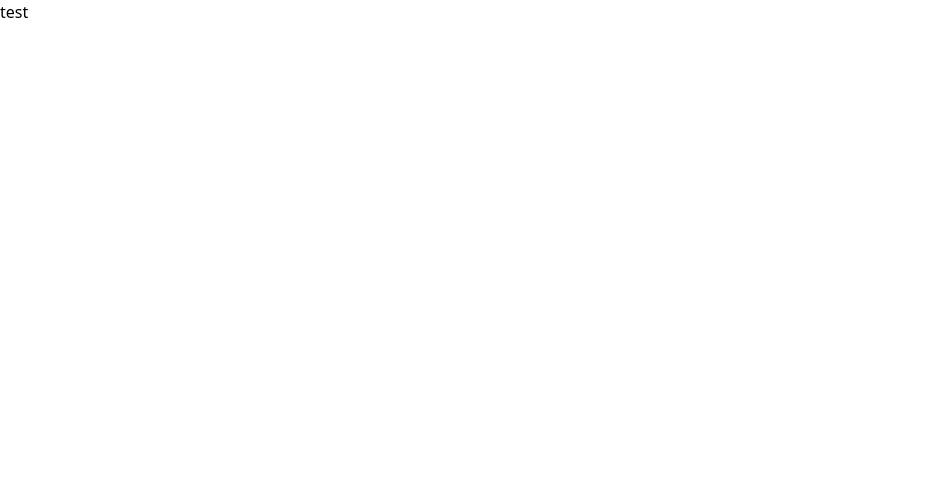
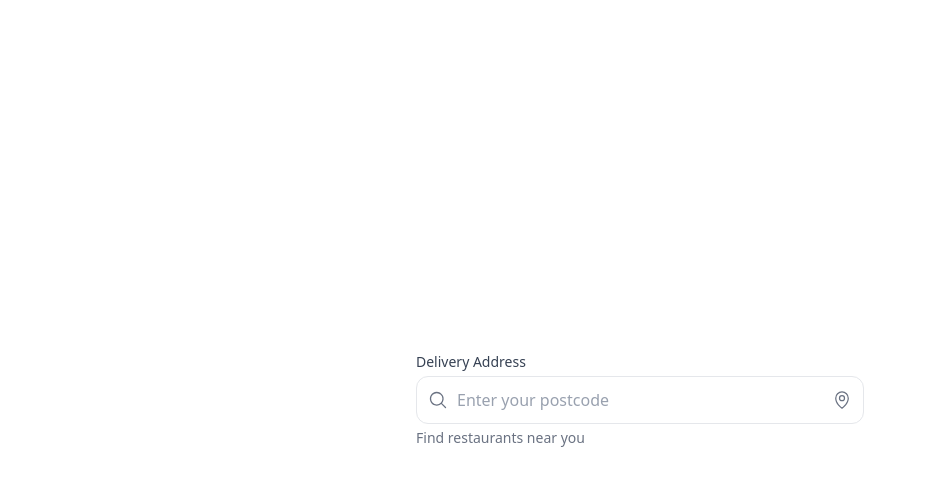
Before and after one commit to ykkalexx/justeat-assesemnet2025, a Next.js app: page / in a window 1280 px wide. Shown: the top 486 px of the page, without its empty margins (0-927 px from the left). Built offline with nearby package versions, Linux system fonts and the light colour scheme.

Commit message:
[wip] created reusable Input component with clsx and tailwind merge

```diff
--- /dev/null
+++ b/app/components/Input.tsx
@@ -0,0 +1,80 @@
+"use client";
+
+import React, { InputHTMLAttributes, forwardRef } from "react";
+import { cn } from "../utils/cn";
+
+interface InputProps extends InputHTMLAttributes<HTMLInputElement> {
+  label?: string;
+  error?: string;
+  helperText?: string;
+  startIcon?: React.ReactNode;
+  endIcon?: React.ReactNode;
+  fullWidth?: boolean;
+}
+
+export const Input = forwardRef<HTMLInputElement, InputProps>(
+  (
+    {
+      label,
+      error,
+      helperText,
+      startIcon,
+      endIcon,
+      className,
+      fullWidth = false,
+      ...props
+    },
+    ref
+  ) => {
+    return (
+      <div className={cn("flex flex-col gap-1", fullWidth && "w-full")}>
+        {label && (
+          <label className="text-sm font-medium text-gray-700">{label}</label>
+        )}
+        <div className="relative">
+          {startIcon && (
+            <div className="absolute left-3 top-1/2 -translate-y-1/2 text-gray-500">
+              {startIcon}
+            </div>
+          )}
+          <input
+            ref={ref}
+            className={cn(
+              // the base styles of the input
+              "h-12 rounded-xl border bg-white px-4 text-base transition-all duration-200",
+              "placeholder:text-gray-400",
+              // the focus styles of the input
+              "focus:border-blue-500 focus:outline-none focus:ring-2 focus:ring-blue-100",
+              // the error styles of the input
+              error
+                ? "border-red-500 focus:border-red-500 focus:ring-red-100"
+                : "border-gray-200",
+              // the padding of the input when there is an icon
+              startIcon && "pl-10",
+              endIcon && "pr-10",
+              // the width of the input
+              fullWidth && "w-full",
+              // the custom classes of the input
+              className
+            )}
+            {...props}
+          />
+          {endIcon && (
+            <div className="absolute right-3 top-1/2 -translate-y-1/2 text-gray-500">
+              {endIcon}
+            </div>
+          )}
+        </div>
+        {(error || helperText) && (
+          <span
+            className={cn("text-sm", error ? "text-red-500" : "text-gray-500")}
+          >
+            {error || helperText}
+          </span>
+        )}
+      </div>
+    );
+  }
+);
+
+Input.displayName = "Input";
--- /dev/null
+++ b/app/components/RestaurantCard.tsx
@@ -0,0 +1,5 @@
+import React from "react";
+
+export const RestaurantCard = () => {
+  return <div>RestaurantCard</div>;
+};
--- a/app/page.tsx
+++ b/app/page.tsx
@@ -1,3 +1,21 @@
+"use client";
+
+import { Input } from "./components/Input";
+import { MagnifyingGlass, MapPin } from "@phosphor-icons/react";
+
 export default function Home() {
-  return <div className="w-full h-full">test</div>;
+  return (
+    <div className="w-full h-screen flex flex-col items-center justify-center">
+      <div className="w-full max-w-md">
+        <Input
+          label="Delivery Address"
+          placeholder="Enter your postcode"
+          startIcon={<MagnifyingGlass className="w-5 h-5" />}
+          endIcon={<MapPin className="w-5 h-5" />}
+          helperText="Find restaurants near you"
+          fullWidth
+        />
+      </div>
+    </div>
+  );
 }
--- /dev/null
+++ b/app/utils/cn.ts
@@ -0,0 +1,8 @@
+"use client";
+
+import { clsx, type ClassValue } from "clsx";
+import { twMerge } from "tailwind-merge";
+
+export function cn(...inputs: ClassValue[]) {
+  return twMerge(clsx(inputs));
+}
```
Also changed, not shown: package.json (+8 -5 lines), 1 other file (tests, documents, lock files or other folders).
